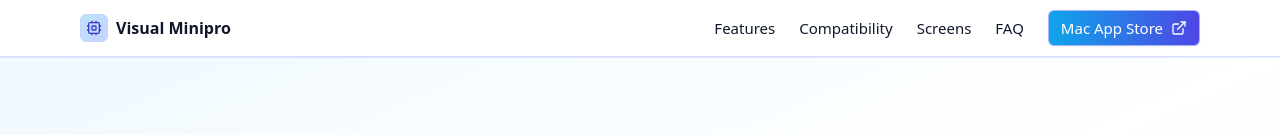
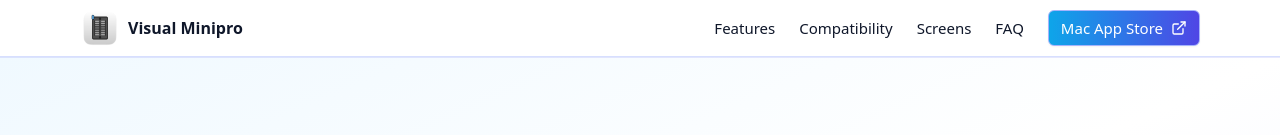
Before and after one commit to moozzyk/visualminipro-web, a React (Vite) app: page / in a window 1280 px wide. Shown: the top 135 px of the page. Built offline with nearby package versions, Linux system fonts and the light colour scheme; the HTML template or start-up script is replaced by a standard one.

Commit message:
Replace Icon

```diff
--- a/src/App.jsx
+++ b/src/App.jsx
@@ -15,8 +15,8 @@ export default function App() {
       <header className="sticky top-0 z-40 bg-white/80 backdrop-blur border-b border-indigo-200/70 shadow-[0_1px_0_0_rgba(99,102,241,0.15)]">
         <div className="mx-auto max-w-6xl px-4 h-14 flex items-center justify-between">
           <a href="#home" className="flex items-center gap-2 font-semibold text-[#0f172a]">
-            <div className="h-7 w-7 rounded-md border border-indigo-200 bg-gradient-to-br from-sky-200 to-indigo-200 grid place-items-center">
-              <Cpu className="h-4 w-4 text-indigo-700" />
+            <div className="h-10 w-10 from-sky-200 to-indigo-200 grid place-items-center">
+              <img src={`${import.meta.env.BASE_URL}images/icon_1024.png`} alt="Hero" />
             </div>
             <span>{APP_NAME}</span>
           </a>
```
Also changed, not shown: public/images/icon_1024.png (added).
